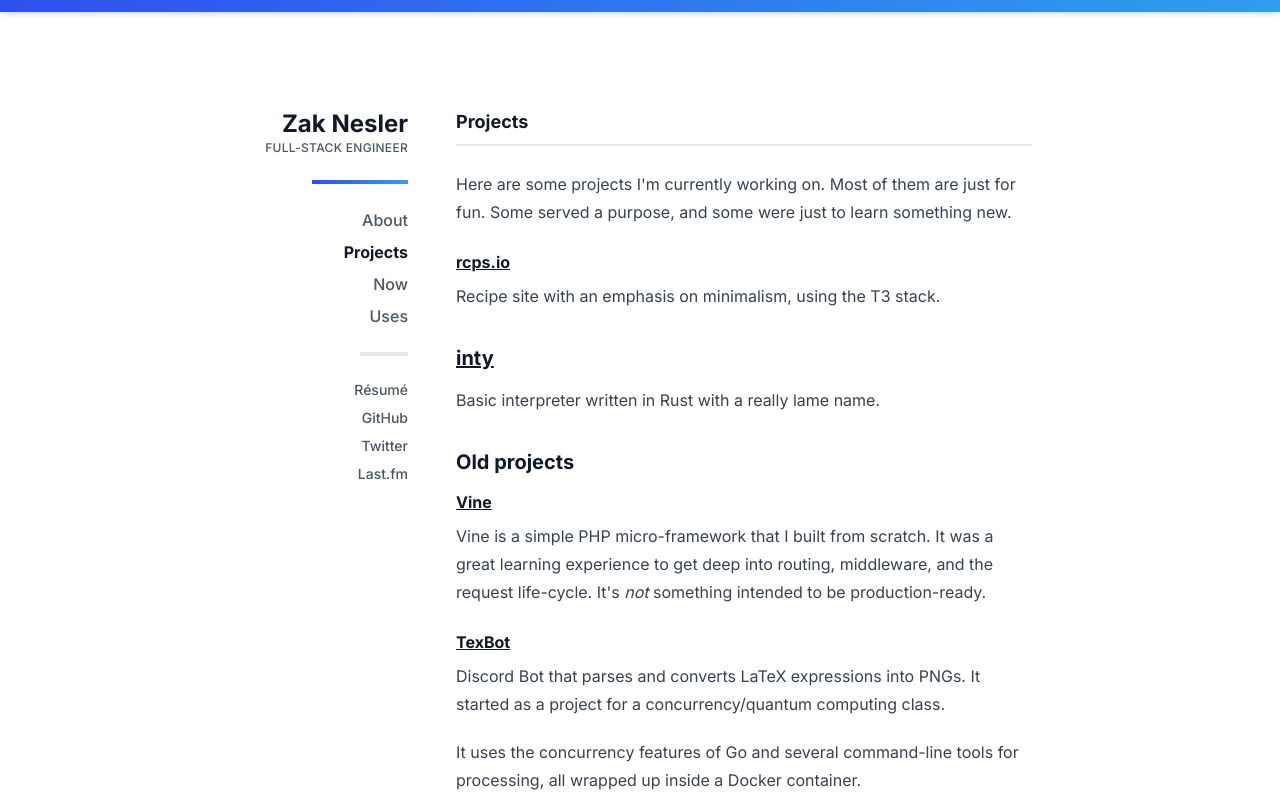
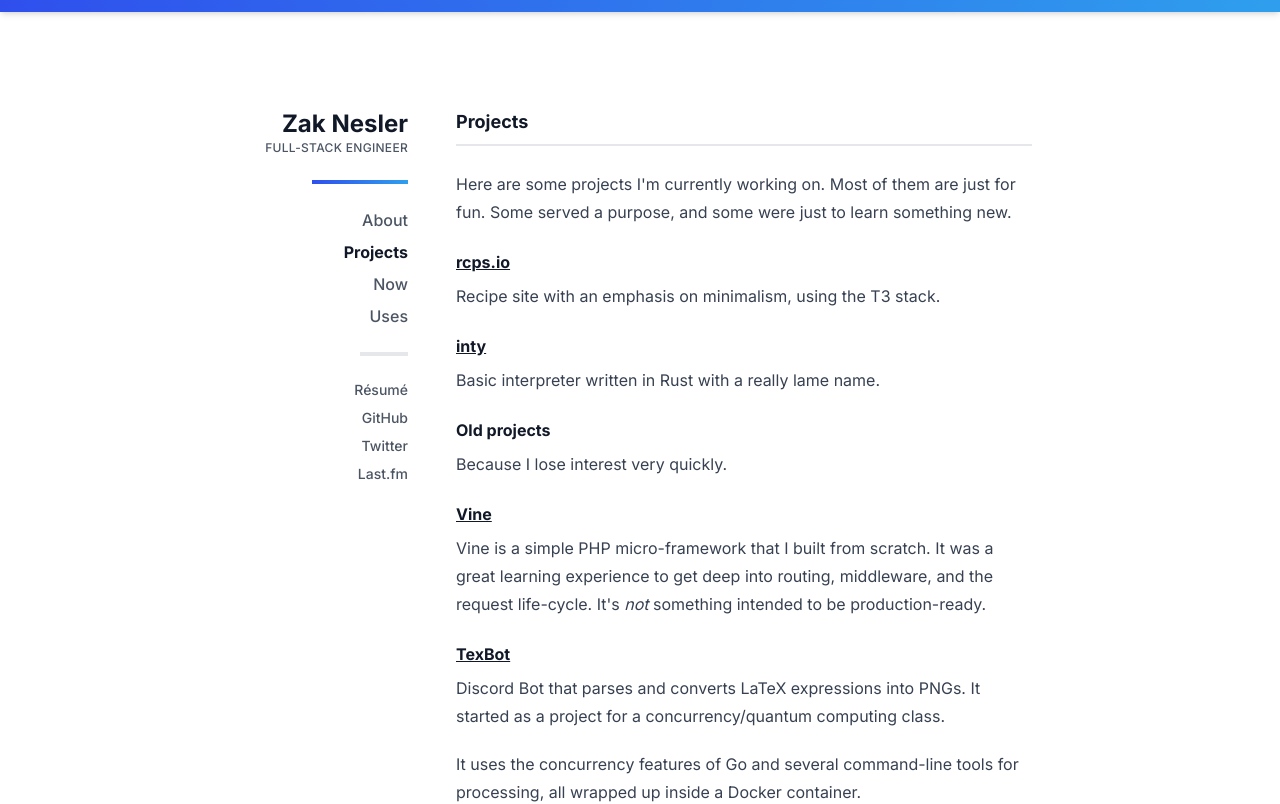
Before and after one commit to zaknesler/nesler.dev, a Next.js app: page /projects in a window 1280 px wide. Shown: the top 804 px of the page. Built offline with nearby package versions, Linux system fonts and the light colour scheme.

Commit message:
Update projects.mdx

```diff
--- a/src/pages/projects.mdx
+++ b/src/pages/projects.mdx
@@ -6,11 +6,13 @@ Here are some projects I'm currently working on. Most of them are just for fun.
 
 Recipe site with an emphasis on minimalism, using the T3 stack.
 
-### [inty](https://github.com/zaknesler/rust-inty)
+#### [inty](https://github.com/zaknesler/rust-inty)
 
 Basic interpreter written in Rust with a really lame name.
 
-### Old projects
+#### Old projects
+
+Because I lose interest very quickly.
 
 #### [Vine](https://github.com/ketyl/vine)
 
```
